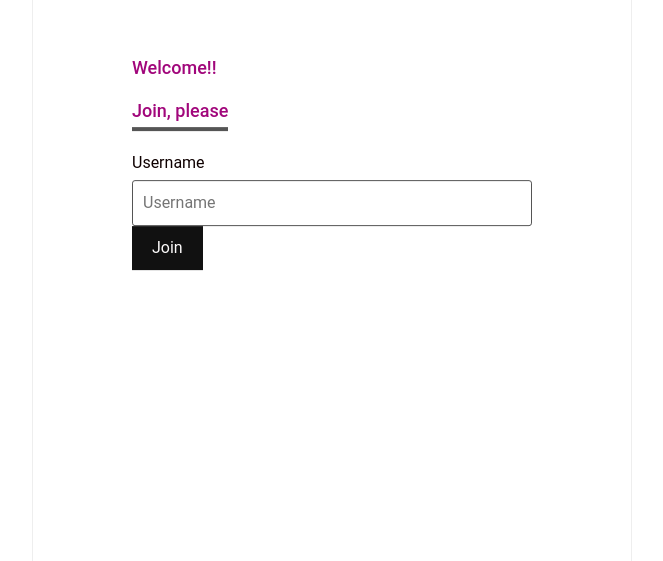
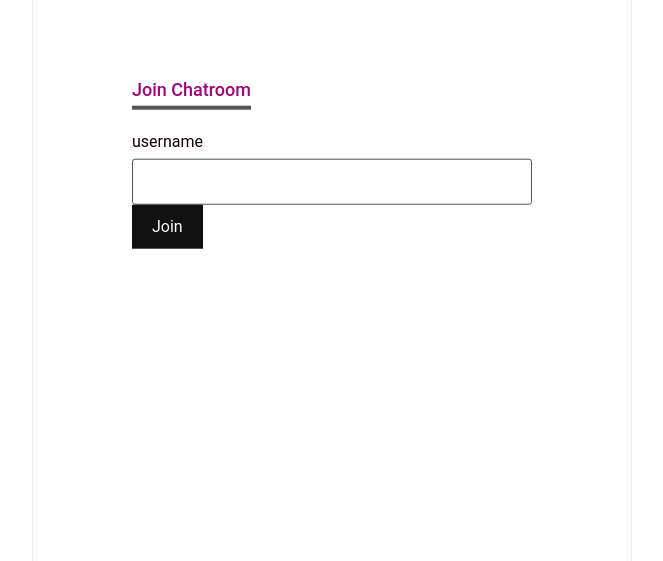
Before and after one commit to patricia79/xat_5.1, a website: page public/index.html in a window 1280 px wide. Shown: the part 239-800 px from the top of the page, without its empty margins (308-971 px from the left). Drawn offline with nearby package versions, Linux system fonts and the light colour scheme; no server answers.

Commit message:
actualitzat

```diff
--- a/public/index.html
+++ b/public/index.html
@@ -1,22 +1,19 @@
 <!DOCTYPE html>
-<html lang="en">
+<html >
 <head>
     <meta charset="UTF-8"><meta http-equiv="X-UA-Compatible" content="IE=edge"> <meta name="viewport" content="width=device-width, initial-scale=1.0">
     <title>Chat Sprint 5.1</title>
          <!--- Bootstrap CSS --> <link rel="stylesheet" href="https://cdn.jsdelivr.net/npm/bootstrap@4.0.0/dist/css/bootstrap.min.css" integrity="sha384-Gn5384xqQ1aoWXA+058RXPxPg6fy4IWvTNh0E263XmFcJlSAwiGgFAW/dAiS6JXm" crossorigin="anonymous">
  <!--- CUSTOM CSS --> <link rel="stylesheet" type="text/css" href="style.css">
-</head> <body>
-    <nav class="navbar navbar-light bg-warning">
-        <a class="navbar-brand mx-auto" href="/">Chat Sprint 5.1</a>
-      </nav>
-
+</head>
+<body>
     <div class="app">
         <div class="screen join-screen active">
             <div class="form">
-            <h2>Welcome!! <br><br> Join, please</h2>
+                <h2>Join Chatroom</h2>
                 <div class="form-input">
-                <label>Username</label>
-                <input type="text" id="username" placeholder="Username">
+                    <label>username</label>
+                    <input type="text" id="username">
                 </div>
 <div class="form-input">
     <button id="join-user">Join</button>
@@ -54,13 +51,6 @@
 </div>
 </div>
 
-
-
-            </div>
-
-
-
-
     <script type="text/javascript" src="socket.io/socket.io.js"></script>
     <script type="text/javascript" src="code.js"></script>
     <script src="https://code.jquery.com/jquery-3.6.0.min.js" integrity="sha256-/xUj+3OJU5yExlq6GSYGSHk7tPXikynS7ogEvDej/m4=" crossorigin="anonymous"></script>
@@ -68,7 +58,5 @@
     <script src="https://cdn.jsdelivr.net/npm/popper.js@1.12.9/dist/umd/popper.min.js" integrity="sha384-ApNbgh9B+Y1QKtv3Rn7W3mgPxhU9K/ScQsAP7hUibX39j7fakFPskvXusvfa0b4Q" crossorigin="anonymous"></script>
     <script src="https://cdn.jsdelivr.net/npm/bootstrap@4.0.0/dist/js/bootstrap.min.js" integrity="sha384-JZR6Spejh4U02d8jOt6vLEHfe/JQGiRRSQQxSfFWpi1MquVdAyjUar5+76PVCmYl" crossorigin="anonymous"></script>
 
-
-
 </body>
 </html>
```
Lines whose indentation alone changed are shown as unchanged.
